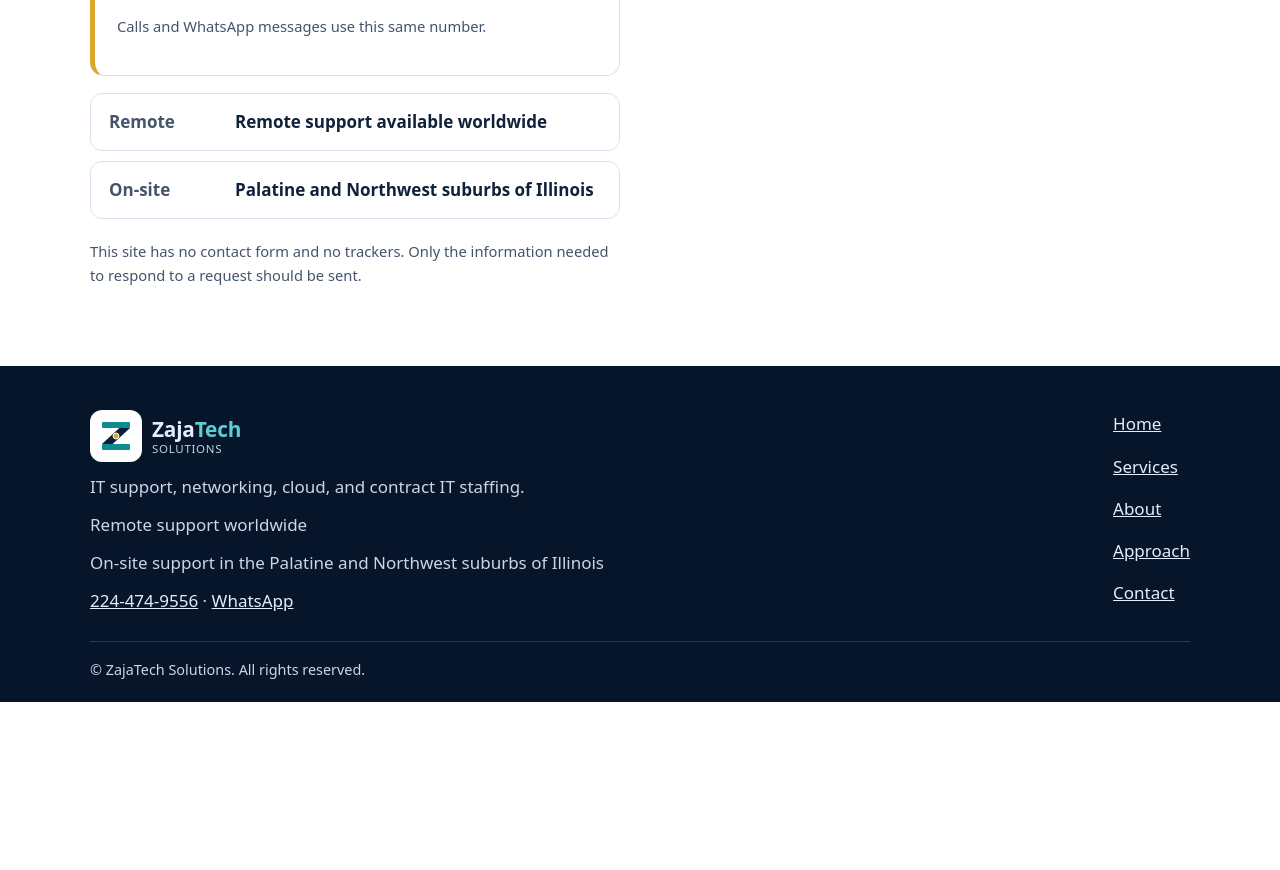
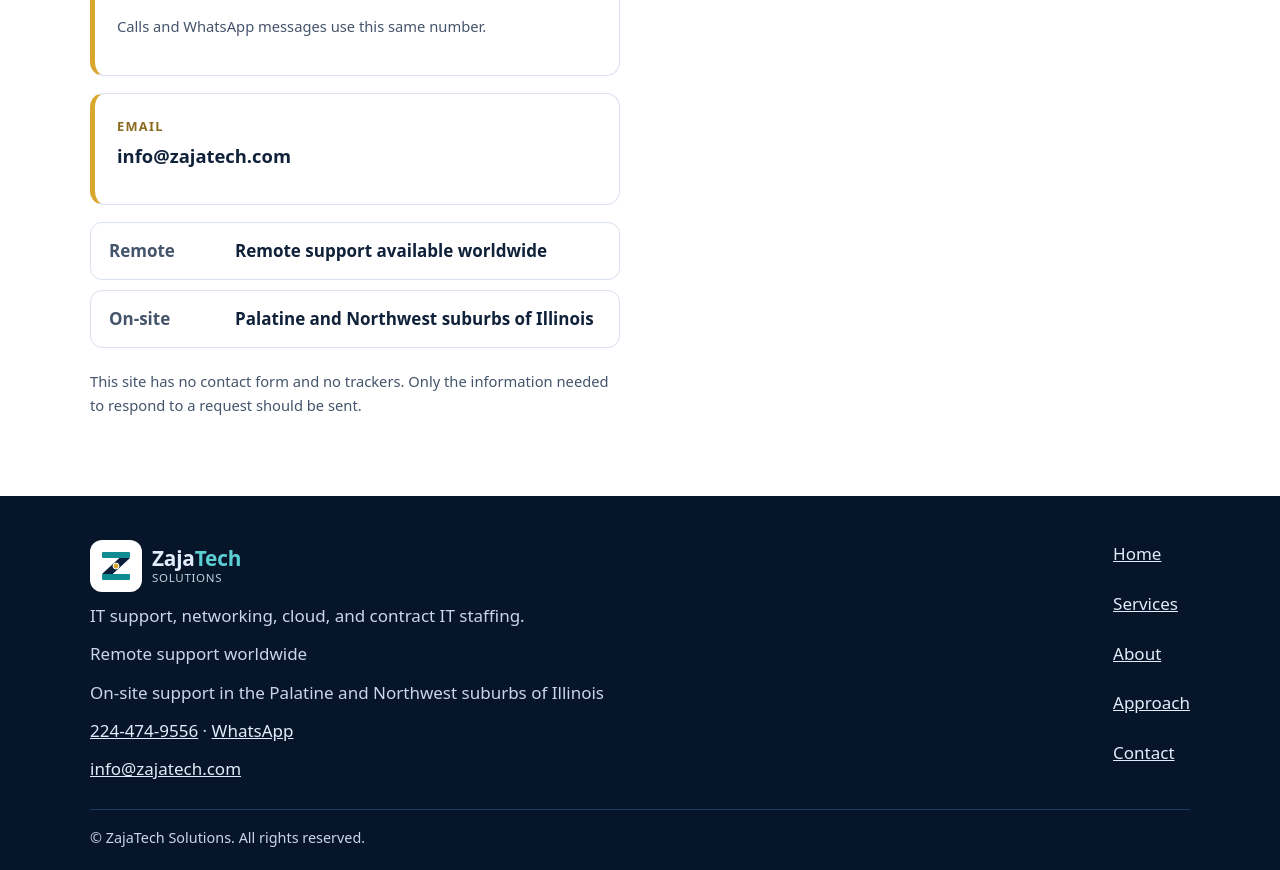
Before and after one commit to Jubriladams78/zajatech, a plain HTML site: page contact.html in a window 1280 px wide. Shown: the part 663-1533 px from the top of the page. Before the commit the page ends 1365 px from the top, so only its background shows below. Drawn offline with Linux system fonts and the light colour scheme.

Commit message:
Add business email info@zajatech.com
Co-Authored-By: Claude Sonnet 5.5 <noreply@anthropic.com>
Claude-Session: https://claude.ai/code/session_01S4ibLWFXU7ddGB8T1bqG4R

```diff
--- a/contact.html
+++ b/contact.html
@@ -36,6 +36,10 @@
       <p class="actions"><a class="btn btn-gold" href="tel:+12244749556">Call 224-474-9556</a><a class="btn btn-outline" href="https://wa.me/12244749556" rel="noopener">Message on WhatsApp</a></p>
       <p class="fine">Calls and WhatsApp messages use this same number.</p>
     </div>
+    <div class="contact-card">
+      <p class="label">Email</p>
+      <p class="num small"><a href="mailto:info@zajatech.com">info@zajatech.com</a></p>
+    </div>
     <ul class="contact-list"><li><b>Remote</b><span>Remote support available worldwide</span></li><li><b>On-site</b><span>Palatine and Northwest suburbs of Illinois</span></li></ul>
     <p class="fine">This site has no contact form and no trackers. Only the information needed to respond to a request should be sent.</p>
   </div>
@@ -57,7 +61,8 @@
     <p>IT support, networking, cloud, and contract IT staffing.</p>
     <p>Remote support worldwide</p>
     <p>On-site support in the Palatine and Northwest suburbs of Illinois</p>
-    <p><a href="tel:+12244749556">224-474-9556</a> &middot; <a href="https://wa.me/12244749556" rel="noopener">WhatsApp</a></p></div>
+    <p><a href="tel:+12244749556">224-474-9556</a> &middot; <a href="https://wa.me/12244749556" rel="noopener">WhatsApp</a></p>
+    <p><a href="mailto:info@zajatech.com">info@zajatech.com</a></p></div>
     <ul><li><a href="index.html">Home</a></li><li><a href="services.html">Services</a></li><li><a href="about.html">About</a></li><li><a href="approach.html">Approach</a></li><li><a href="contact.html">Contact</a></li></ul>
   </div>
   <div class="wrap legal"><p>&copy; ZajaTech Solutions. All rights reserved.</p></div>
```
Also changed, not shown: about.html (+2 -1 lines), approach.html (+2 -1 lines), index.html (+2 -1 lines), services.html (+2 -1 lines).
